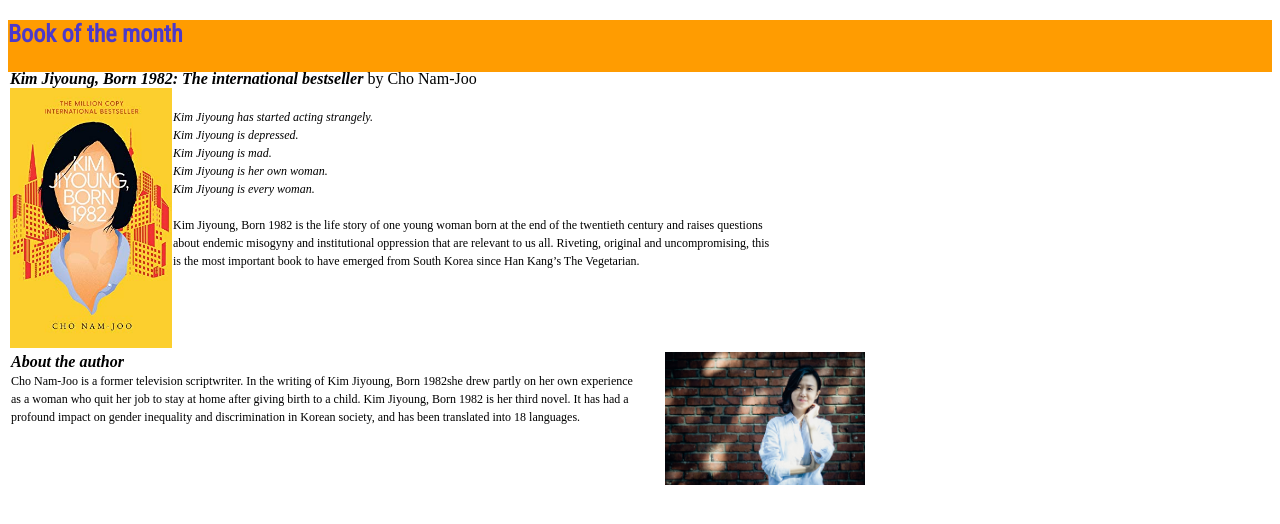
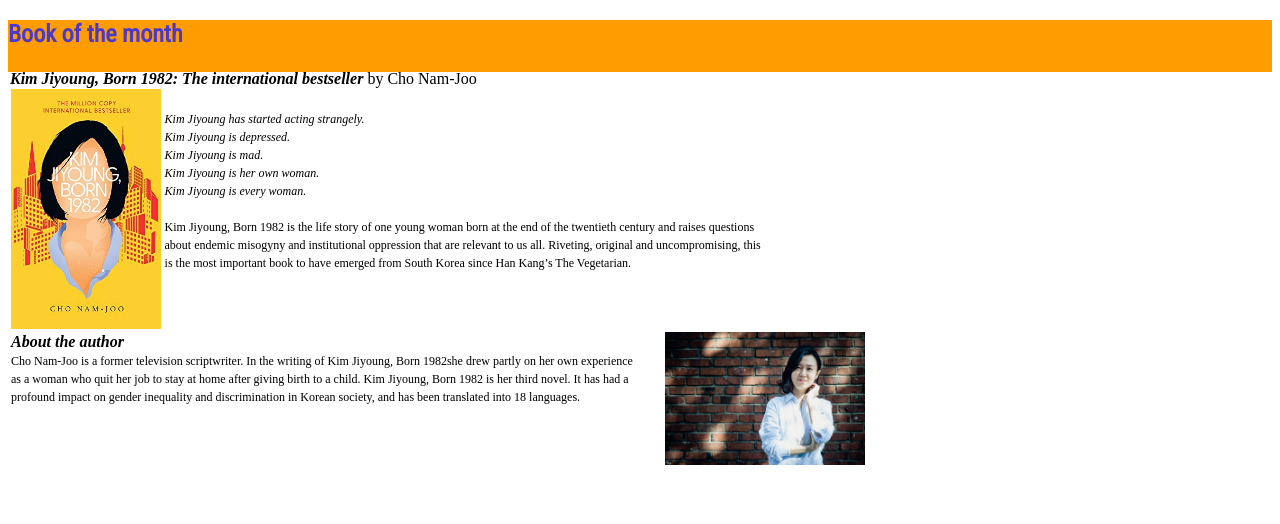
Before and after one commit to jeonghihi/commaneverends.github.io, a Jekyll site: the page commasmonth/2021-03-book.html, which Jekyll copies as it is, in a window 1280 px wide. Shown: the top 524 px of the page. Built offline with Jekyll 4.4.1, drawn with Linux system fonts in a browser that asks for light colours; some web fonts are replaced.

Commit message:
Update 2021-03-book.html

```diff
--- a/commasmonth/2021-03-book.html
+++ b/commasmonth/2021-03-book.html
@@ -21,10 +21,10 @@
   .bodycontents {background-color: #FF9C01;}
   .maintext {margin: 10px 10px 20px 10px;}
 
-  .div-book-month-book {margin:2px; float:left; position:relative; height:280px;}
+  .div-book-month-book {margin:2px; float:left; position:relative; height:260px;}
   .div-book-month-author {padding:2px; position: relative;}
-  .div-book-month-book-pic {float:left;}
-  .div-book-month-book-txt {float:left; width:48%; height:260px; margin:1px;}
+  .div-book-month-book-pic {float:left; padding:1px;}
+  .div-book-month-book-txt {float:left; width:48%; height:240px; padding:2px; margin:1px;}
   .div-book-month-author-pic {width:48%; float:right;}
   .div-book-month-author-txt {margin:1px; float:left; width:50%}
 
@@ -40,7 +40,7 @@
           <div class="div-book-month-book-title">
             <span style="font-weight:bold; font-style:italic;"> Kim Jiyoung, Born 1982: The international bestseller </span> by Cho Nam-Joo </div>
           <div class="div-book-month-book-pic">
-            <img src="./data/82kimjiyoung.png"; height="260"></img></div>
+            <img src="./data/82kimjiyoung.png"; height="240"></img></div>
           <div class="div-book-month-book-txt">
             <span style="font-style:italic; font-size:12px;"> <br /> Kim Jiyoung has started acting strangely.<br /> Kim Jiyoung is depressed. <br /> Kim Jiyoung is mad. <br /> Kim Jiyoung is her own woman.<br />Kim Jiyoung is every woman.<br /></span>
             <span style="font-style:bold; font-size:12px;"> <br /> Kim Jiyoung, Born 1982 is the life story of one young woman born at the end of the twentieth century and raises questions about endemic misogyny and institutional oppression that are relevant to us all. Riveting, original and uncompromising, this is the most important book to have emerged from South Korea since Han Kang’s The Vegetarian.</span>
```
